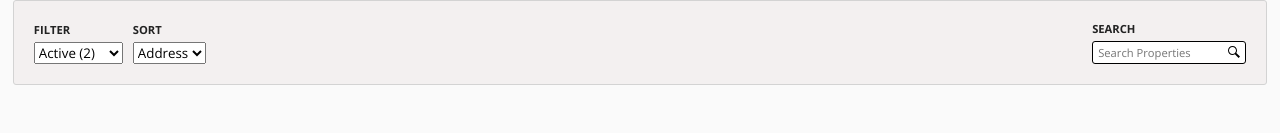
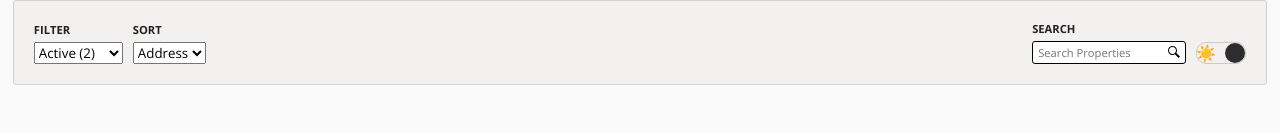
Before and after one commit to Pedrohamoura-Git/stealth-test-properties-list-vue, a Vue app: page / in a window 1280 px wide. Shown: the top 133 px of the page. Built offline with nearby package versions, Linux system fonts and the light colour scheme.

Commit message:
minor update - working: ThemeSwitcher

```diff
--- a/src/assets/scss/_themes.scss
+++ b/src/assets/scss/_themes.scss
@@ -2,14 +2,14 @@
 :root {
   --accent-color: #cacaca;
 
-  --bg-color-primary: #fafafa;
-  --bg-color-secondary: #fafafa;
   --bg-color-error: rgb(234, 15, 15);
   --bg-color-form: rgb(243, 240, 240);
+  --bg-color-theme-primary: #fafafa;
 
-  --bg-color-btn-archive: var(--bg-color-primary);
+  --bg-color-btn-archive: var(--bg-color-theme-primary);
   --bg-color-btn-share: rgb(10, 154, 10);
   --bg-color-btn-share-hover: rgb(3, 106, 3);
+  --bg-color-btn-theme-toggle: #2d2d30;
 
   --border-color-smooth: #d3d3d3;
 
@@ -23,10 +23,18 @@
 :root.dark-theme {
   --accent-color: #3f3f3f;
 
-  --bg-color-primary: #1e1e1e;
-  --bg-color-secondary: #2d2d30;
+  --bg-color-theme-primary: #1e1e1e;
   --bg-color-error: #ab0f4c;
-  --bg-color-form: #338193;
+  --bg-color-form: #4b4b4b;
+  --bg-color-form: rgba(243, 240, 240, 0.118);
 
+  --bg-color-btn-theme-toggle: #fafafa;
+
+  --border-color-smooth: #6a6a6a;
+
+  --txt-color-btn-archive: #ddd;
+  --txt-color-btn-share: #fff;
+
+  --txt-color-error: #fff;
   --txt-primary-color: #ddd;
 }
--- a/src/assets/scss/_variables.scss
+++ b/src/assets/scss/_variables.scss
@@ -1,12 +1,13 @@
 @import './_themes.scss';
 
-$bg-color-body: var(--bg-color-primary);
+$bg-color-body: var(--bg-color-theme-primary);
 $bg-color-form: var(--bg-color-form);
 $bg-color-error: var(--bg-color-error);
 
+$bg-color-btn-archive: var(--bg-color-btn-archive);
 $bg-color-btn-share: var(--bg-color-btn-share);
 $bg-color-btn-share-hover: var(--bg-color-btn-share-hover);
-$bg-color-btn-archive: var(--bg-color-btn-archive);
+$bg-color-btn-theme-toggle: var(--bg-color-btn-theme-toggle);
 
 $border-color-smooth: var(--border-color-smooth);
 $border-radius-very-small: 3px;
--- a/src/components/TopNavbar/TopNavbar.vue
+++ b/src/components/TopNavbar/TopNavbar.vue
@@ -1,7 +1,11 @@
 <template>
   <nav class="top-navbar">
-    <slot name="content"></slot>
-    <slot name="widgets"></slot>
+    <span class="top-navbar__content">
+      <slot name="content"></slot>
+    </span>
+    <span class="top-navbar__widgets">
+      <slot name="widgets"></slot>
+    </span>
   </nav>
 </template>
 <script>
--- a/src/components/TopNavbar/_topNavbar.scss
+++ b/src/components/TopNavbar/_topNavbar.scss
@@ -12,4 +12,13 @@
 
   // theme switcher
   position: relative;
+
+  &__widgets {
+    display: flex;
+    align-items: center;
+    gap: 10px;
+    // flex-direction: column;
+    // align-items: flex-end;
+    // justify-content: ;
+  }
 }
--- a/src/components/widgets/ThemeSwitcher/ThemeSwitcher.vue
+++ b/src/components/widgets/ThemeSwitcher/ThemeSwitcher.vue
@@ -1,12 +1,19 @@
 <template>
-  <input @change="toggleTheme()" id="checkbox" type="checkbox" class="switch-checkbox" />
+  <input
+    @change="toggleTheme()"
+    id="checkbox"
+    type="checkbox"
+    class="switch-checkbox"
+  />
   <label for="checkbox" class="switch-label">
     <div class="icons">
       <span class="icons__moon">🌙</span>
       <span class="icons__sun">☀️</span>
       <span
         class="icons__switch-toggle"
-        :class="{ 'icons__switch-toggle-checked': activeTheme === 'dark-theme' }"
+        :class="{
+          'icons__switch-toggle-checked': activeTheme === 'dark-theme',
+        }"
       ></span>
     </div>
   </label>
--- a/src/components/widgets/ThemeSwitcher/_themeSwitcher.scss
+++ b/src/components/widgets/ThemeSwitcher/_themeSwitcher.scss
@@ -1,4 +1,4 @@
-@import '../../assets/scss/index.scss';
+@import '../../../assets/scss/index.scss';
 
 .switch-checkbox {
   display: none;
@@ -23,9 +23,8 @@
 
   @include tablet {
     position: relative;
-    bottom: 0px;
+    bottom: -10px;
     right: 0px;
-    margin-right: 20px;
   }
 }
 
@@ -47,7 +46,7 @@
   }
 
   &__switch-toggle {
-    background-color: var(--bg-color-primary);
+    background-color: $bg-color-btn-theme-toggle;
     border-radius: 50%;
     top: -10px;
     left: 18px;
--- a/src/pages/PropertiesListPage/PropertiesListPage.vue
+++ b/src/pages/PropertiesListPage/PropertiesListPage.vue
@@ -6,6 +6,7 @@
       </template>
       <template v-slot:widgets>
         <Search />
+        <ThemeSwicher />
       </template>
     </TopNavbar>
 
@@ -15,10 +16,11 @@
 <script>
 import TopNavbar from '../../components/TopNavbar/TopNavbar.vue'
 import FormActions from '../../components/FormActions/FormActions.vue'
+import PropertiesList from '../../components/PropertiesList/PropertiesList.vue'
 import Search from '../../components/widgets/Search/Search.vue'
-import PropertiesList from '../../components/PropertiesList/PropertiesList.vue'
+import ThemeSwicher from '../../components/widgets/ThemeSwitcher/ThemeSwitcher'
 export default {
-  components: { TopNavbar, FormActions, Search, PropertiesList },
+  components: { TopNavbar, FormActions, Search, PropertiesList, ThemeSwicher },
 }
 </script>
 <style lang="scss" src="./_propertiesListPage.scss" scoped />
```
